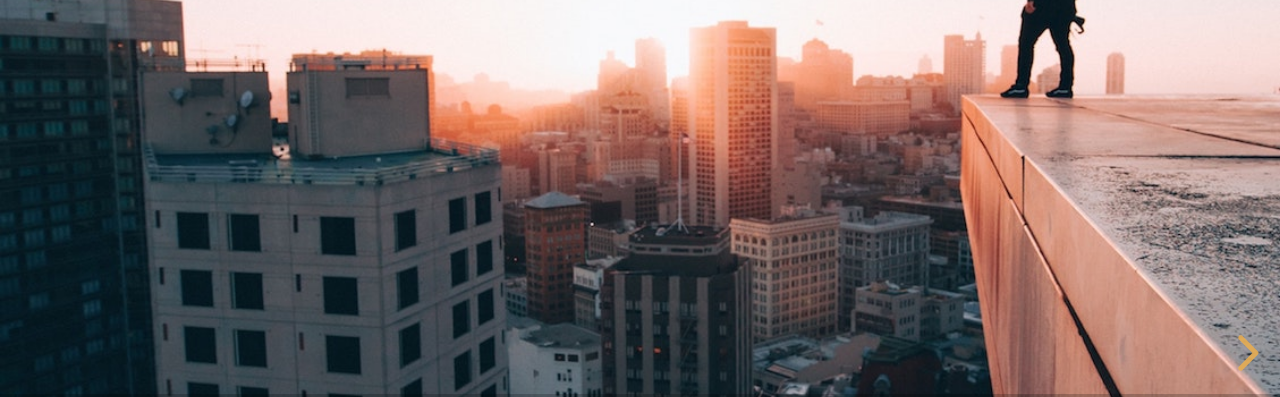
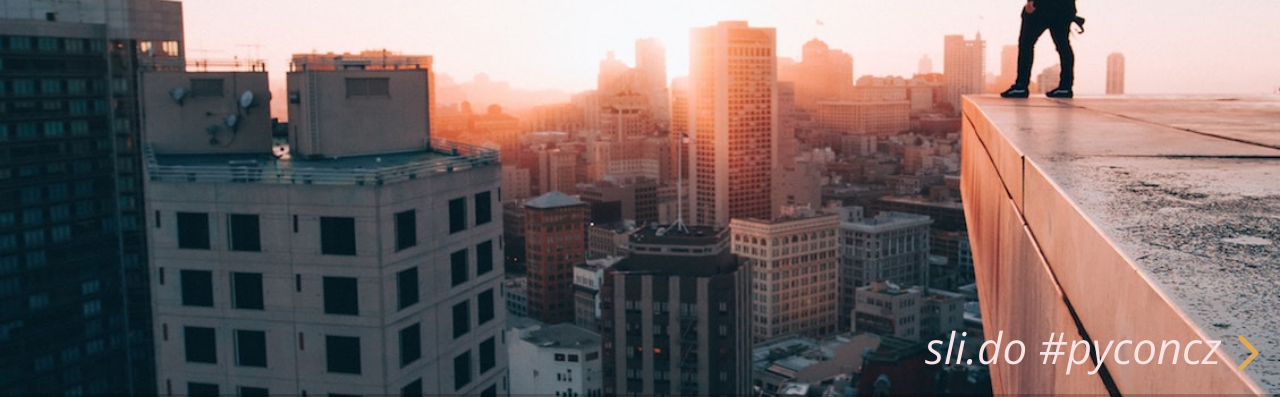
Before and after one commit to mislavcimpersak/on-the-edge-of-leadership-talk, a website: page index.html in a window 1280 px wide. Shown: the part 403-800 px from the top of the page. Drawn offline with nearby package versions, Linux system fonts and the light colour scheme.

Commit message:
added pyconcz slido CTA

```diff
--- a/index.html
+++ b/index.html
@@ -31,6 +31,14 @@
 		h3.black {
 			color: black;
 		}
+		div.slido {
+			color: rgb(248, 228, 228);
+			position: fixed;
+			bottom: 10px;
+			right: -50px;
+			font-style: italic;
+			font-size: 1em;
+		}
 	</style>
 </head>
 <body>
@@ -38,6 +46,10 @@
 		<div class="slides">
 
 			<!-- ME -->
+
+			<div class="slido">
+				sli.do #pyconcz
+			</div>
 
 			<section data-background-image="media/dean-rose-602678-unsplash.jpg">
 
```
